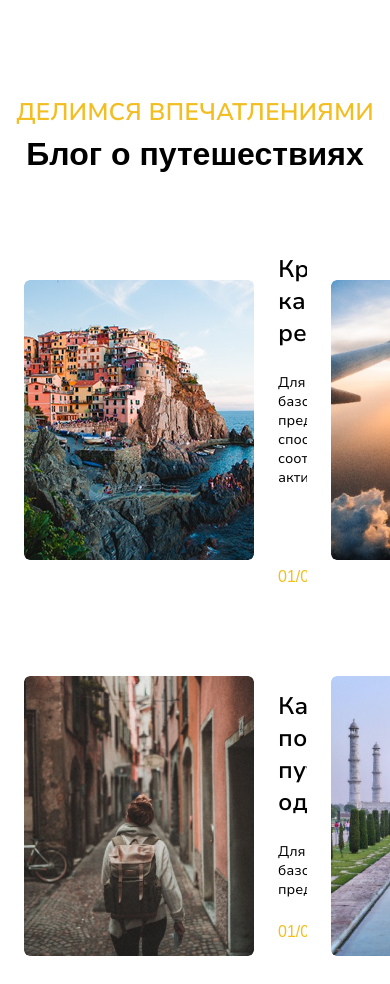
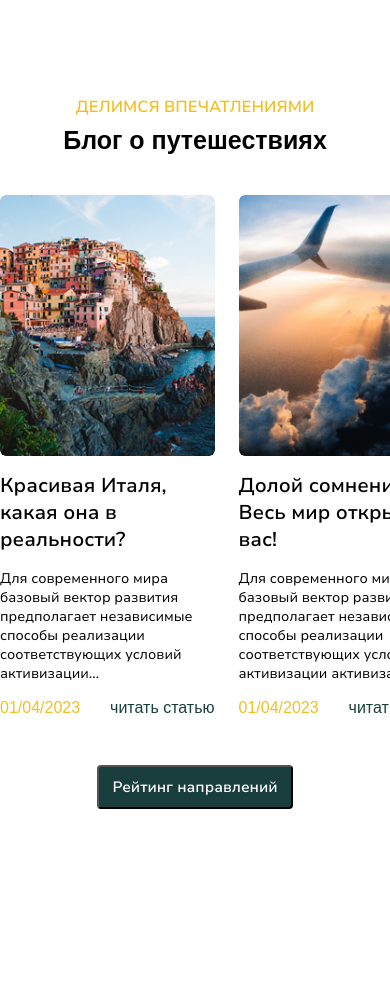
Before and after one commit to runohod/rumtibet, a website built with Vite: page index.html in a window 390 px wide. Shown: the part 3140-4124 px from the top of the page. Built offline with nearby package versions, Linux system fonts and the light colour scheme.

Commit message:
blog fix

```diff
--- a/index.html
+++ b/index.html
@@ -203,7 +203,7 @@
       <section class="blog">
         <div class="container">
           <div class="blog__header">
-            <h3 class="blog__title">делимся впечатлениями</h3>
+            <h1 class="blog__title">делимся впечатлениями</h1>
             <h2 class="blog__subtitle">Блог о путешествиях</h2>
           </div>
           <div class="blogs__body">
@@ -216,7 +216,7 @@
                     <h4 class="blogs__blog-title">Красивая Италя, какая она в реальности?</h4>
                   </a>
                   <div class="blogs__blog-description">
-                    <p>Для современного мира базовый вектор развития предполагает независимые способы реализации соответствующих условий активизации.</p>
+                    <p>Для современного мира базовый вектор развития предполагает независимые способы реализации соответствующих условий активизации...</p>
                   </div>
                   <footer class="blogs__blog-footer">
                     <time class="blogs__blog-time">01/04/2023</time>
@@ -232,7 +232,7 @@
                     <h4 class="blogs__blog-title">Долой сомнения! Весь мир открыт для вас!</h4>
                   </a>
                   <div class="blogs__blog-description">
-                    <p>Для современного мира базовый вектор развития предполагает независимые способы реализации соответствующих условий активизации активизации ... независимые способы реализации соответствующих условий активизации ...</p>
+                    <p>Для современного мира базовый вектор развития предполагает независимые способы реализации соответствующих условий активизации активизации...</p>
                   </div>
                   <footer class="blogs__blog-footer">
                     <time class="blogs__blog-time">01/04/2023</time>
--- a/src/scss/components/blog.scss
+++ b/src/scss/components/blog.scss
@@ -5,7 +5,13 @@
 }
 
 .blogs__body {
-padding-bottom: 50px;
+  padding-bottom: 50px;
+}
+
+@media screen and (max-width: 576px) {
+  .blogs__body {
+    padding-bottom: 32px;
+  }
 }
 
 .blog__title {
@@ -18,12 +24,36 @@ padding-bottom: 50px;
   text-align: center;
 }
 
+@media screen and (max-width: 992px) {
+  .blog__title {
+    font-size: 17px;
+  }
+}
+
+@media screen and (max-width: 576px) {
+  .blog__title {
+    font-size: 16px;
+  }
+}
+
 .blog__subtitle {
   font-family: "NunitoSans-ExtraBold", sans-serif;
   font-size: 32px;
   font-weight: 800;
   padding-bottom: 40px;
   text-align: center;
+}
+
+@media screen and (max-width: 992px) {
+  .blog__subtitle {
+    font-size: 25px;
+  }
+}
+
+@media screen and (max-width: 576) {
+  .blog__subtitle {
+    font-size: 24px;
+  }
 }
 
 .blogs__blog-wrapper {
@@ -34,29 +64,58 @@ padding-bottom: 50px;
   scroll-snap-type: x mandatory;
 }
 
+@media screen and (max-width: 992px) {
+  .blogs__blog-wrapper {
+    display: flex;
+    flex-wrap: nowrap;
+  }
+}
+
+@media screen and (max-width: 576px) {
+  .blogs__blog-wrapper {
+    gap: 0px;
+  }
+}
+
 .blogs__blog {
   display: flex;
   align-items: center;
   gap: 24px;
+  width: 100%;
   max-width: 580px;
   background-color: white;
   border-radius: 10px;
   padding: 24px;
 }
 
+@media screen and (max-width: 992px) {
+  .blogs__blog {
+    display: flex;
+    flex-direction: column;
+    gap: 0px;
+    padding: 0px;
+    padding-right: 24px;
+  }
+}
+
 .blogs__blog-image {
   border-radius: 6px;
-  // object-fit: cover;
-  // object-position: top;
   width: 100%;
   max-width: 230px;
   max-height: 280px;
 }
 
+@media screen and (max-width: 576px) {
+  .blogs__blog-image {
+    max-width: 285px;
+    max-height: 280px;
+  }
+}
+
 .blogs__blog-content {
   display: flex;
   flex-direction: column;
-  height: 100%;
+  // height: 100%;
   width: 100%;
   padding-block: 16px;
 }
@@ -71,14 +130,27 @@ padding-bottom: 50px;
   font-weight: bold;
 }
 
+@media screen and (max-width: 576px) {
+  .blogs__blog-title {
+    font-size: 20px;
+    padding-bottom: 16px;
+  }
+}
+
 .blogs__blog-description p {
   width: 100%;
-  font-family: 'NunitoSans-Regular', sans-serif;
+  font-family: "NunitoSans-Regular", sans-serif;
   font-size: 14px;
   font-weight: 400;
   padding-bottom: 24px;
   text-align: left;
+}
 
+@media screen and (max-width: 576px) {
+  .blogs__blog-description p {
+    font-size: 14px;
+    padding-bottom: 16px;
+  }
 }
 
 .blogs__blog-footer {
@@ -108,3 +180,11 @@ padding-bottom: 50px;
   font-family: "NunitoSans-SemiBold", sans-serif;
   color: white;
 }
+
+@media screen and (max-width: 576px) {
+  .blog__button {
+    width: 196px;
+    height: 44px;
+    font-size: 15px;
+  }
+}
```
